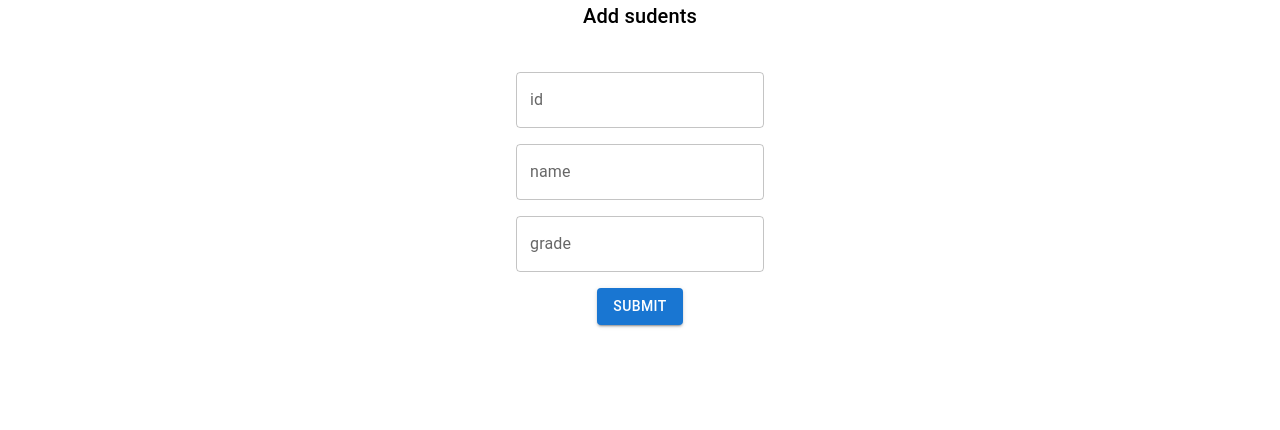
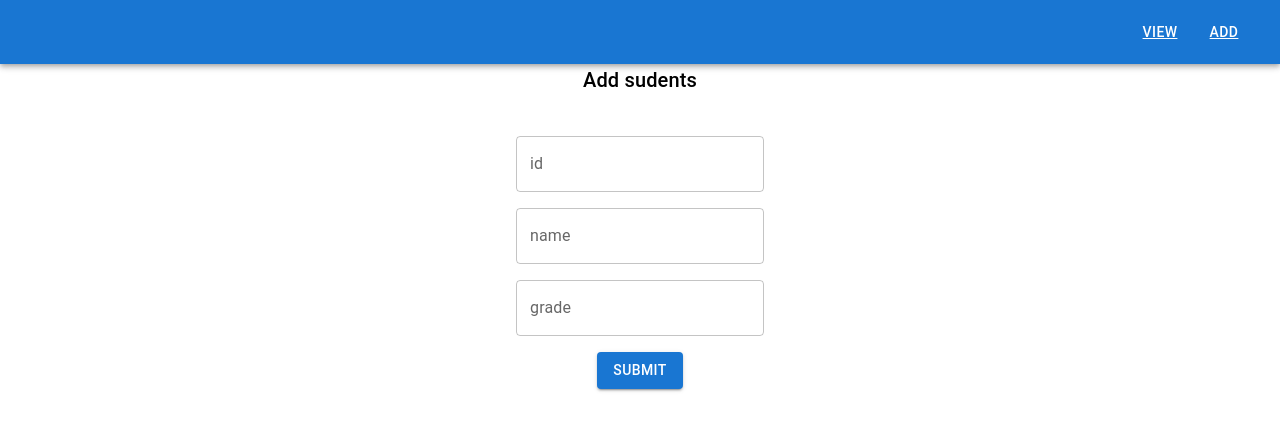
Before and after one commit to anjithkj/react6, a React (Create React App) app: page /Addstudents in a window 1280 px wide. Shown: the top 430 px of the page. Built offline with nearby package versions, Linux system fonts and the light colour scheme.

Commit message:
update3
add delete and post button,links

```diff
--- a/package.json
+++ b/package.json
@@ -14,6 +14,7 @@
     "axis": "^1.0.0",
     "react": "^18.2.0",
     "react-dom": "^18.2.0",
+    "react-router-dom": "^6.9.0",
     "react-scripts": "5.0.1",
     "web-vitals": "^2.1.4"
   },
--- a/src/App.js
+++ b/src/App.js
@@ -4,11 +4,20 @@ import Read from './Components/Read';
 import Teacher from './Components/Teacher';
 import Home from './Components/Home';
 import Addstudents from './Components/Addstudents';
+import{BrowserRouter, Route, Routes } from 'react-router-dom';
+
 
 function App() {
   return (
     <div className="App">
-    <Addstudents/>
+      <BrowserRouter>
+      <Home></Home><Routes>
+        {/* <Route path='/' element={<Teacher></Teacher>}></Route> */}
+        <Route path='/Read' element={<Read></Read>}></Route>
+        <Route path='Addstudents' element={<Addstudents></Addstudents>}>
+
+          </Route></Routes></BrowserRouter>
+
        </div>
   );
 }
--- a/src/Components/Addstudents.jsx
+++ b/src/Components/Addstudents.jsx
@@ -17,10 +17,10 @@ const Addstudents = () => {
         }
    const savedata =()=>{
    console.log("button clicked")
-   axios.post("  http://localhost:3006/student",students)
+   axios.post("http://localhost:3005/student",students)
    .then(responce=>{
     alert("succesfully added")
-    //in above line is used to inform the user or site the data is added or stored
+    //in above line is used to inform the user or site the data is added
    })
    .catch(error=>{
     alert("Faild")
--- a/src/Components/Home.jsx
+++ b/src/Components/Home.jsx
@@ -1,20 +1,35 @@
-
-import Button from '@mui/material/Button';
-import ButtonGroup from '@mui/material/ButtonGroup';import React from 'react'
+import { AppBar, Button, IconButton, Toolbar, Typography } from '@mui/material';
+import { Box } from '@mui/system';
+import * as React from 'react';
+import { Link } from 'react-router-dom';
 
 const Home = () => {
 
   return (
     <div>
+    <Box sx={{ flexGrow: 1 }}>
+      <AppBar position="static">
+        <Toolbar>
+          <IconButton
+            size="large"
+            edge="start"
+            color="inherit"
+            aria-label="menu"
+            sx={{ mr: 2 }}
+          >
 
+          </IconButton>
+          <Typography variant="h6" component="div" sx={{ flexGrow: 1 }} align="left">
+            {/* <Link to='/' style={{color:'white',textDcoration:'none'}}>React</Link> */}
 
-    <ButtonGroup variant="contained" aria-label="outlined primary button group">
-      <Button src="http://localhost:3005/teachers">Teachers</Button>
-      <Button>Teacher</Button>
-      <Button>Three</Button>
-    </ButtonGroup>
+          </Typography>
+          <Button color="inherit" variant="text"><Link to='/Read' style={{color:'white',textDcoration:'none'}}>
+            VIEW</Link> </Button>
+          <Button color="inherit"  variant="text"><Link to='/Addstudents' style={{color:'white',textDcoration:'none'}}>ADD</Link></Button>
+        </Toolbar>
+      </AppBar>
+    </Box>
     </div>
-  )
+  );
 }
-
 export default Home
--- a/src/Components/Read.jsx
+++ b/src/Components/Read.jsx
@@ -1,4 +1,4 @@
-import { Table, TableBody, TableCell, TableContainer, TableHead, TableRow, Typography } from '@mui/material'
+import { Button, Table, TableBody, TableCell, TableContainer, TableHead, TableRow, Typography } from '@mui/material'
 import axios from 'axios'
 import React, { useEffect, useState, } from 'react'
 
@@ -13,6 +13,14 @@ useEffect(()=>{
     })
     .catch(err=>console.log(err))
 })
+const deletestudent=(id)=>{
+    console.log("delete clicked"+id);
+    axios.delete("http://localhost:3005/student/"+id)
+    .then(response=>{
+        alert("deleted")
+        window.location.reload(false)
+    })
+}
 
 
 
@@ -26,6 +34,8 @@ useEffect(()=>{
         <TableCell>Id</TableCell>
     <TableCell>Name</TableCell>
     <TableCell>Grade</TableCell>
+    <TableCell>DELETE</TableCell>
+    <TableCell>Update</TableCell>
         </TableRow>
     </TableHead>
     <TableBody>
@@ -34,6 +44,8 @@ useEffect(()=>{
                 <TableCell>{value.id}</TableCell>
             <TableCell>{value.name}</TableCell>
             <TableCell>{value.grade}</TableCell>
+            <TableCell><Button onClick={()=>deletestudent(value.id)}>DELETE</Button></TableCell>
+
             </TableRow>
         })}
 
```
Also changed, not shown: 1 other file (tests, documents, lock files or other folders).
